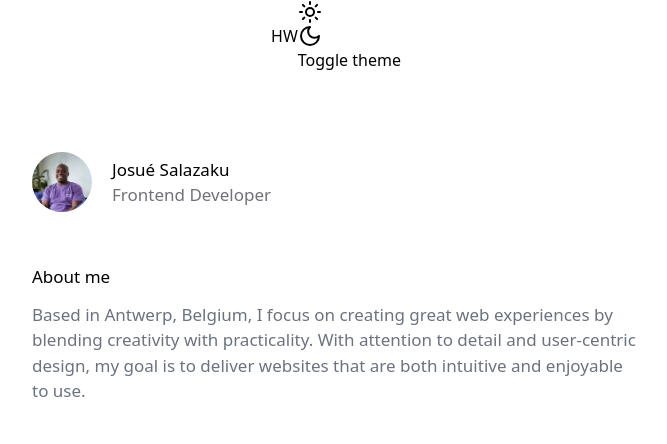
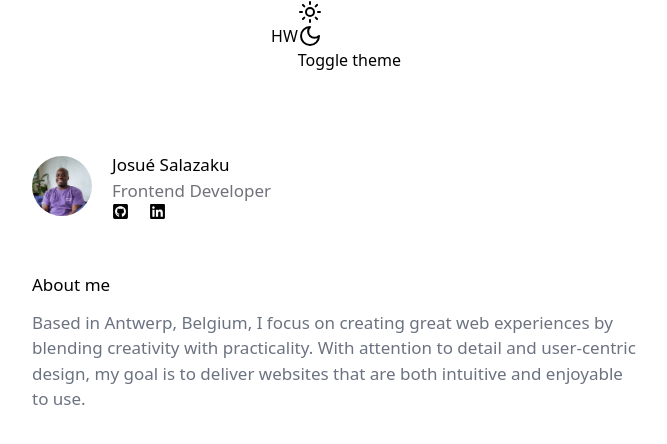
Before and after one commit to JosueSalazaku/portfolio-page, a Next.js app: page / in a window 1280 px wide. Shown: the top 444 px of the page, without its empty margins (304-971 px from the left). Built offline with nearby package versions, Linux system fonts and the light colour scheme.

Commit message:
Add social Icons with links

```diff
--- a/package.json
+++ b/package.json
@@ -18,6 +18,7 @@
     "next-themes": "^0.3.0",
     "react": "^18",
     "react-dom": "^18",
+    "react-icons": "^5.3.0",
     "tailwind-merge": "^2.5.2",
     "tailwindcss-animate": "^1.0.7"
   },
--- a/src/app/page.tsx
+++ b/src/app/page.tsx
@@ -1,4 +1,8 @@
 import Image from "next/image";
+import { FaGithubSquare } from "react-icons/fa";
+import { FaLinkedin } from "react-icons/fa";
+
+
 
 export default function Home() {
   return (
@@ -15,6 +19,14 @@ export default function Home() {
           <div>
             <p className="font-medium text-black dark:text-white">Josué Salazaku</p>
             <p className="text-zinc-500 dark:text-zinc-400">Frontend Developer</p>
+            <div className=" flex flex-row gap-5">
+              <a href="https://github.com/josuesalazaku" target="_blank" rel="noopener noreferrer">
+              <FaGithubSquare />
+              </a>
+              <a href="https://www.linkedin.com/in/josu%C3%A9-salazaku-a0114b294/" target="_blank" rel="noopener noreferrer">
+              <FaLinkedin />
+              </a>
+            </div>
           </div>
         </div>
         <div className="pt-8 space-y-3">
```
Also changed, not shown: 1 other file (tests, documents, lock files or other folders).
